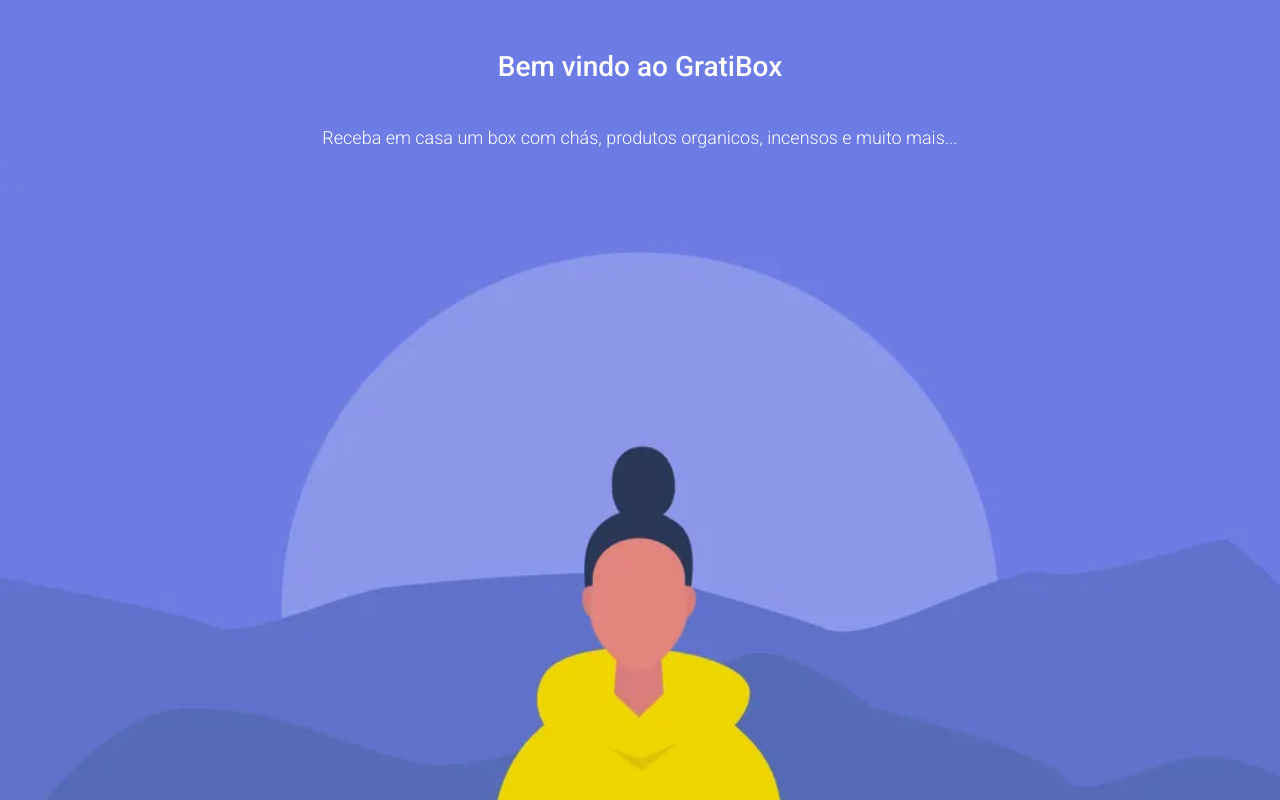
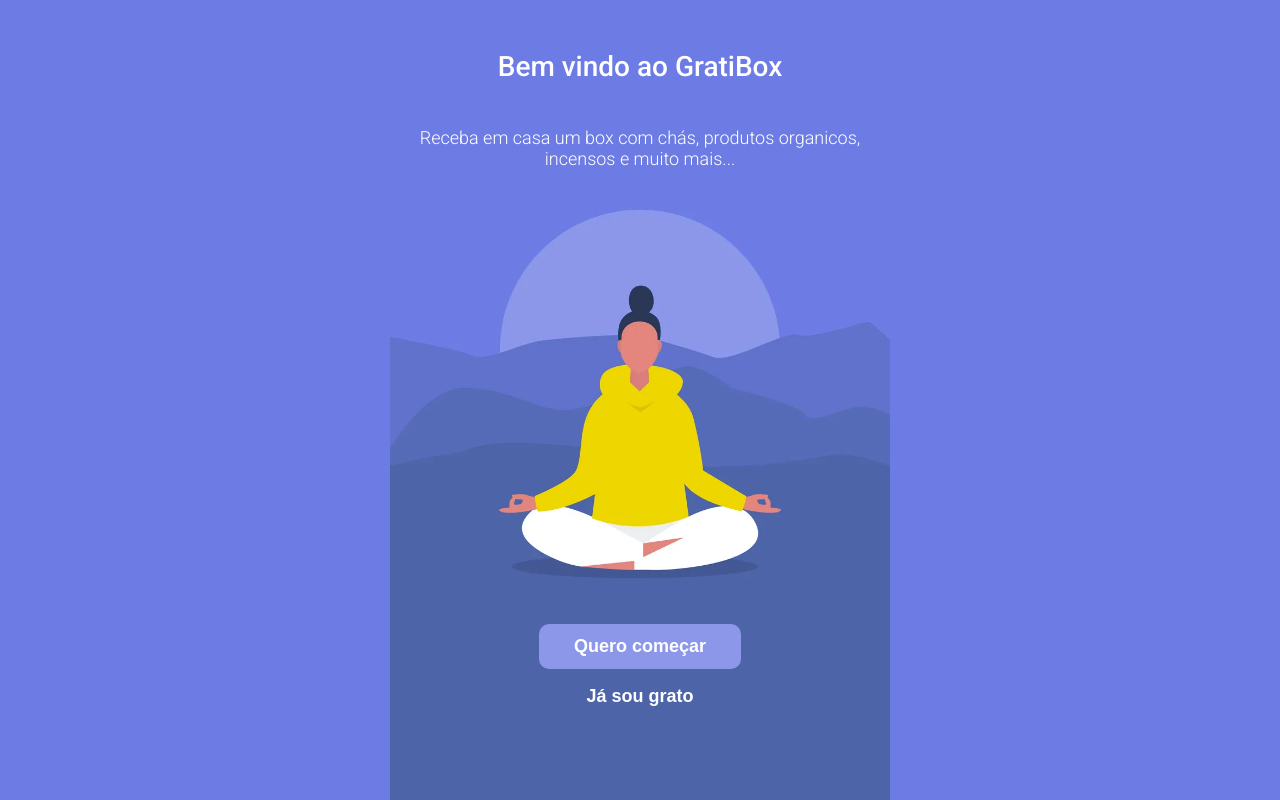
Before and after one commit to leandrodcs/gratibox, a React (Create React App) app: page / in a window 1280 px wide. Shown: the top 800 px of the page. Built offline with nearby package versions, Linux system fonts and the light colour scheme; no server answers.

Commit message:
Including keys on repeated components

```diff
--- a/src/components/SubBanner.js
+++ b/src/components/SubBanner.js
@@ -1,5 +1,5 @@
 import dayjs from "dayjs";
-import { useContext, useState } from "react";
+import { useContext } from "react";
 import { useHistory } from "react-router";
 import styled from "styled-components";
 import image from "../assets/subscribeImg.jpg";
@@ -9,7 +9,7 @@ import { informFutureDeliveryDates } from "../Utils/utils";
 
 export default function SubBanner({sub}) {
     const {user} = useContext(UserContext);
-    const [deliveryDates, setDeliveryDates] = useState(informFutureDeliveryDates(sub.deliveryDate))
+    const deliveryDates = informFutureDeliveryDates(sub.deliveryDate);
     const history = useHistory();
 
     return (
@@ -21,10 +21,15 @@ export default function SubBanner({sub}) {
                 <InfoTitle>Plano: <Info>{parseFloat(sub.deliveryDate)?"Mensal":"Semanal"}</Info></InfoTitle>
                 <InfoTitle>Data da assinatura: <Info>{dayjs(sub.entryDate).locale('pt-br').format('DD/MM/YYYY')}</Info></InfoTitle>
                 <InfoTitle>Próximas entregas:<br/>
-                    {deliveryDates.map(date => <><DeliveryDate>{date}</DeliveryDate><br/></>)}
+                    {deliveryDates.map((date, i) =>
+                        <DeliveryDate key={i}>
+                            {date}
+                            <br/>
+                        </DeliveryDate>
+                    )}
                 </InfoTitle>
                 <InfoTitle>
-                {sub.products.map(product => <Info key={product}>{product}</Info>)}
+                {sub.products.map((product, i) => <Info key={i}>{product}</Info>)}
                 </InfoTitle>
             </Banner>
             <Button onClick={() => history.push('/feedback')}>Avaliar entregas</Button>
--- a/src/components/shared/Styles.js
+++ b/src/components/shared/Styles.js
@@ -52,6 +52,8 @@ const FormWrapper = styled.form`
     align-items: center;
     text-align: center;
     gap: 8px;
+    max-width: 500px;
+    margin: 0 auto;
     a {
         color: #FFFFFF;
         text-decoration: none;
--- a/src/pages/Home.js
+++ b/src/pages/Home.js
@@ -38,8 +38,10 @@ export default function Home() {
 }
 
 const Wrapper = styled.main`
+    max-width: 500px;
     display: flex;
     flex-direction: column;
     padding: 0 10px;
     color: #FFFFFF;
+    margin: 0 auto;
 `;
--- a/src/pages/Welcome.js
+++ b/src/pages/Welcome.js
@@ -68,6 +68,8 @@ const Wrapper = styled.main`
     text-align: center;
     color: #FFFFFF;
     height: 100vh;
+    max-width: 500px;
+    margin: 0 auto;
 `;
 
 const Image = styled.img`
```
